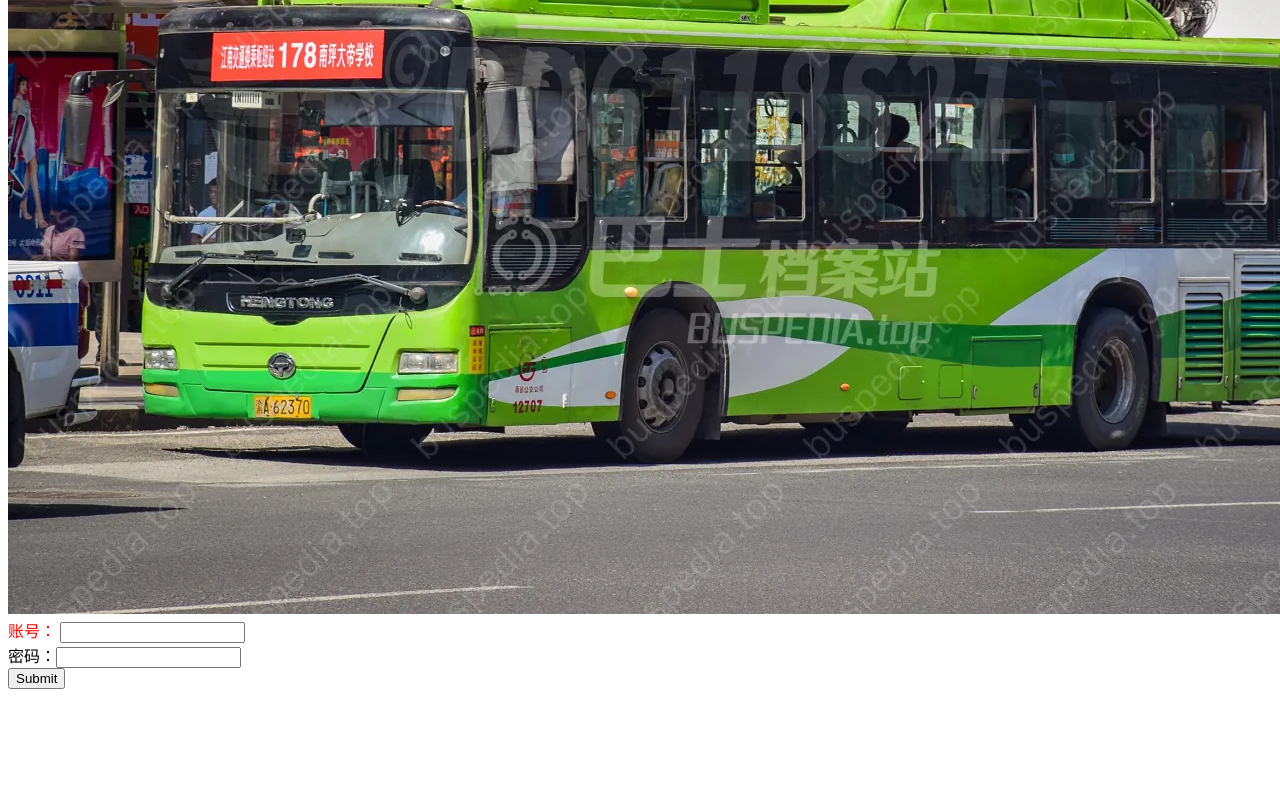
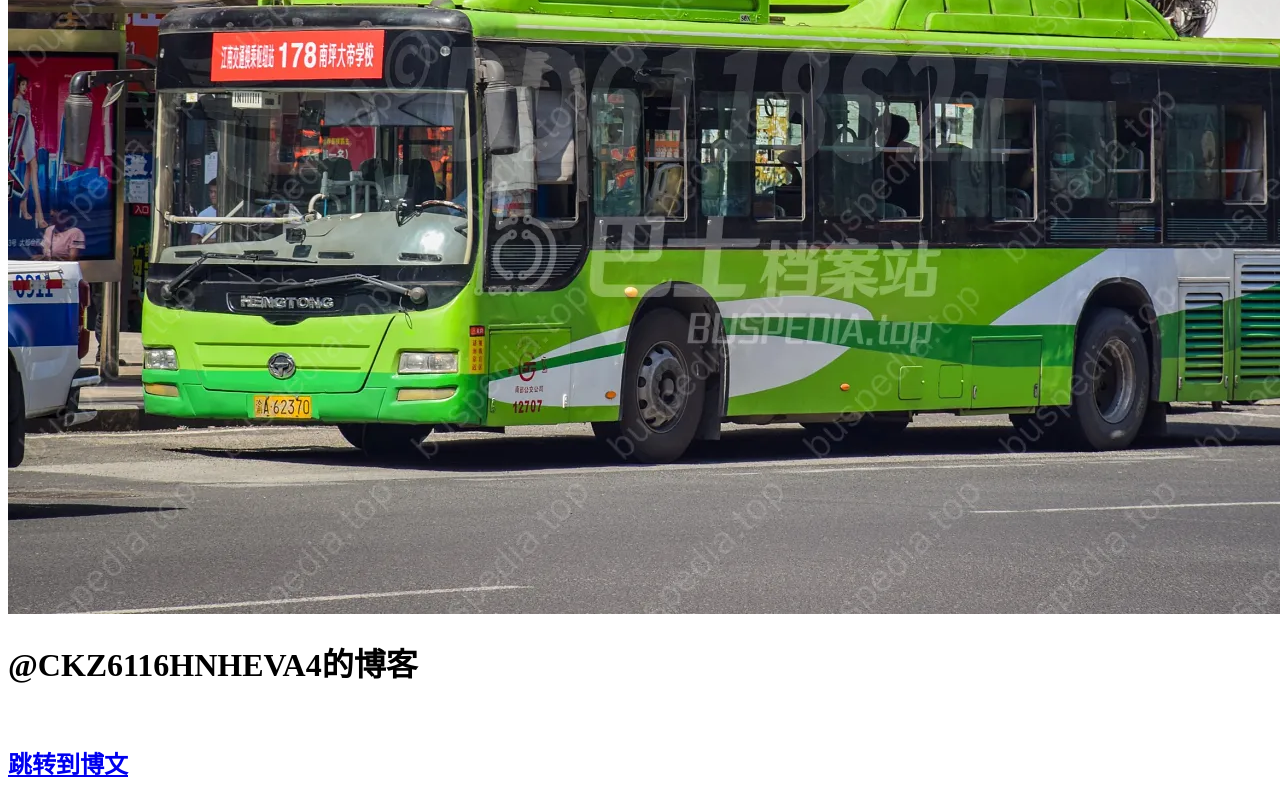
Before and after one commit to fadyou14/oriesblog, a plain HTML site: page index.html in a window 1280 px wide. Shown: the part 327-1127 px from the top of the page. Before the commit the page ends 1024 px from the top, so only its background shows below. Drawn offline with Linux system fonts and the light colour scheme.

Commit message:
Update index.html

```diff
--- a/index.html
+++ b/index.html
@@ -6,12 +6,8 @@
 </head>
 <body>
     <img src="/min.jpg" alt="main">
-    <form>
-        <font color="red">账号：</font>
-        <input type="text">
-        <br>
-        密码：<input type="password">
-        <br>
-        <input type="submit">
-    </form>
+    <br>
+    <h1><strong>@CKZ6116HNHEVA4的博客</strong></h1>
+    <br>
+    <h2><a href="https://www.luogu.com.cn">跳转到博文</a>
 </body>
```
